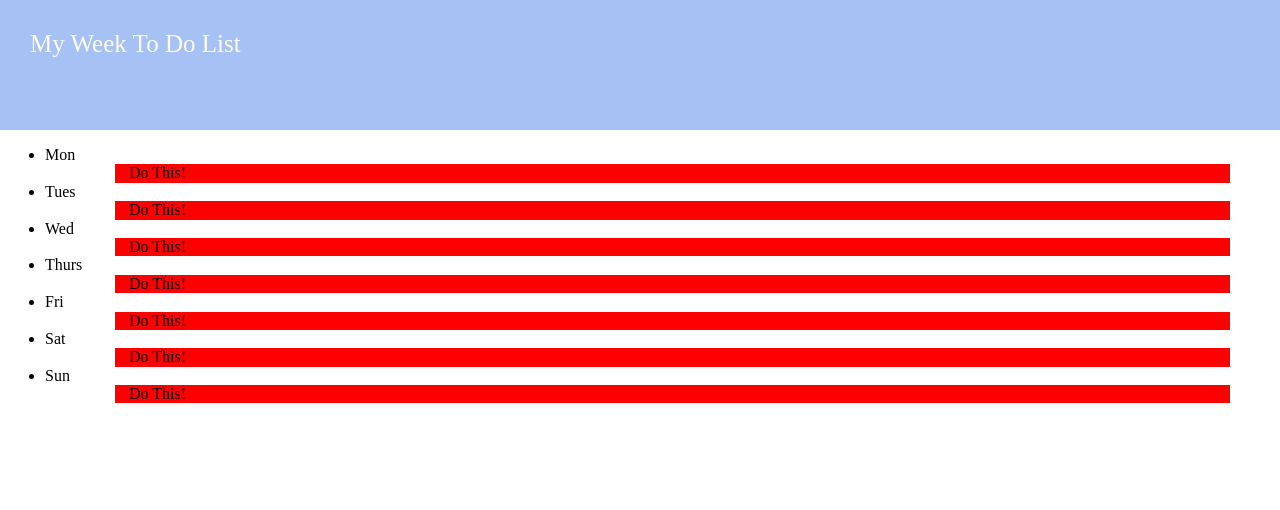
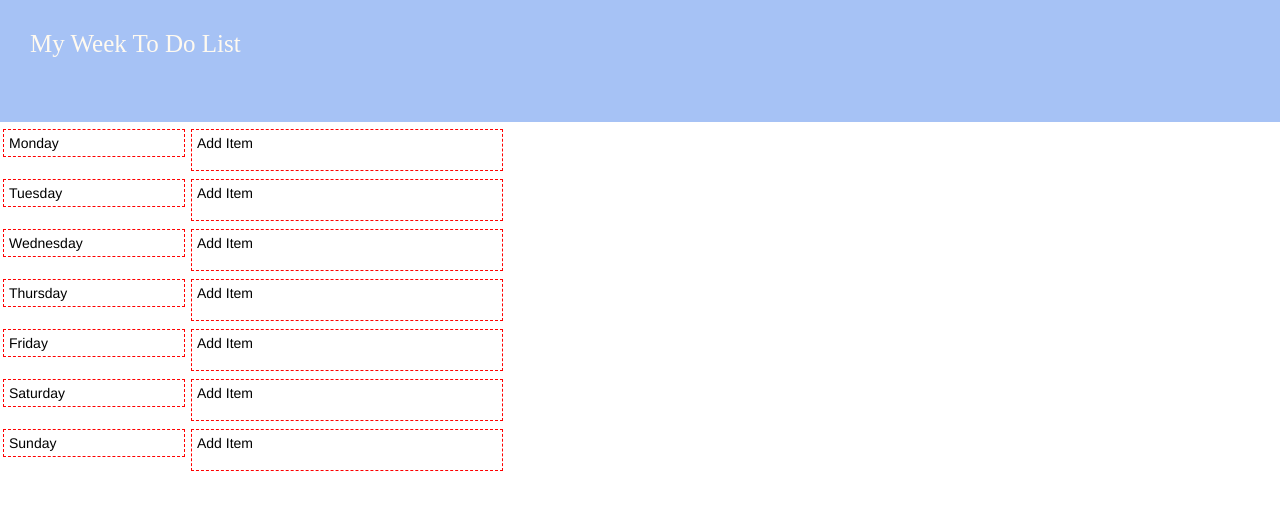
Before and after one commit to Sbears/infinite-agenda, a plain HTML site: page index.html in a window 1280 px wide. Drawn offline with nearby package versions, Linux system fonts and the light colour scheme.

Commit message:
basic layout new function

```diff
--- a/index.html
+++ b/index.html
@@ -10,44 +10,100 @@
 	<header>
 		My Week To Do List
 	</header>
-	<ul>
-		<li class="day1 parentList">
-			<ul>
-				<li class="agenda">&nbsp;Do This!</li>
-			</ul>
-		</li>
-		<li class="day2 parentList">
-			<ul >
-				<li class="agenda">&nbsp;Do This!</li>
-			</ul>
-		</li>
-		<li class="day3 parentList">
-			<ul>
-				<li class="agenda">&nbsp;Do This!</li>
-			</ul>
-		</li>
-		<li class="day4 parentList">
-			<ul>
-				<li class="agenda">&nbsp;Do This!</li>
-			</ul>
-		</li>
-		<li class="day5 parentList">
-			<ul>
-				<li class="agenda">&nbsp;Do This!</li>
-			</ul>
-		</li>
-		<li class="day6 parentList">
-			<ul>
-				<li class="agenda">&nbsp;Do This!</li>
-			</ul>
-		</li>
-		<li class="day7 parentList">
-			<ul>
-				<li class="agenda">&nbsp;Do This!</li>
-			</ul>
-		</li>
 
-	</ul>
+
+<!-- <div class="whole-container"> -->
+	<div class="one-day-div">
+		<div class="date-container">
+			<div class="day1 date"></div>
+		</div>
+		<div class="list-container">
+			<span class="span-button">Add Item</span>
+			<ul></ul>
+		</div>
+	</div>
+
+	<div class="one-day-div">
+		<div class="date-container">
+			<div class="day2 date"></div>
+		</div>
+		<div class="list-container">
+			<span class="span-button">Add Item</span>
+				<ul ></ul>
+		</div>
+	</div>
+
+	<div class="one-day-div">
+		<div class="date-container">
+			<div class="day3 date"></div>
+		</div>
+		<div class="list-container">
+			<span class="span-button">Add Item</span>
+			<ul></ul>
+		</div>
+	</div>
+
+	<div class="one-day-div">
+		<div class="date-container">
+			<div class="day4 date"></div>
+		</div>
+		<div class="list-container">
+			<span class="span-button">Add Item</span>
+
+				<ul></ul>
+		</div>
+	</div>
+
+	<div class="one-day-div">
+		<div class="date-container">
+			<div class="day5 date"></div>
+		</div>
+		<div class="list-container">
+			<span class="span-button">Add Item</span>
+
+				<ul></ul>
+		</div>
+	</div>
+
+	<div class="one-day-div">
+		<div class="date-container">
+			<div class="day6 date"></div>
+		</div>
+		<div class="list-container">
+			<span class="span-button">Add Item</span>
+		<ul></ul>
+		</div>
+
+	</div>
+
+	<div class="one-day-div">
+		<div class="date-container">
+			<div class="day7 date"></div>
+		</div>
+		<div class="list-container">
+			<span class="span-button">Add Item</span>
+			<ul></ul>
+		</div>
+	</div>
+
+<!-- </div> -->
+
+
+
+<!-- <div id="topNews">
+    <div id="about">
+        <p>Lorem ipsum dolor sit amet, consectetuer adipiscing elit. Suspendisse et turpis sed metus fermentum pellentesque. Vestibulum auctor neque ac nunc elementum malesuada. Praesent non est sed libero vestibulum consectetuer. Sed vehicula. Vivamus quis tellus sit amet erat ultrices luctus. Fusce a ligula. Fusce viverra libero vitae velit.
+        </p>
+    </div>
+
+    <div id="about">
+        <p>Lorem ipsum dolor sit amet, consectetuer adipiscing elit. Suspendisse et turpis sed metus fermentum pellentesque. Vestibulum auctor neque ac nunc elementum malesuada. Praesent non est sed libero vestibulum consectetuer. Sed vehicula. Vivamus quis tellus sit amet erat ultrices luctus. Fusce a ligula. Fusce viverra libero vitae velit.
+        </p>
+    </div>
+</div	 -->
+
+
+
 	<script src ="http://cdnjs.cloudflare.com/ajax/libs/underscore.js/1.8.3/underscore-min.js"></script>
 	<script src="http://cdnjs.cloudflare.com/ajax/libs/jquery/2.0.3/jquery.min.js"></script>
 	<script src="main.js"></script>
--- a/main.css
+++ b/main.css
@@ -1,18 +1,81 @@
+
+.one-day-div {
+    width:625px;
+    min-height:50px;
+    position:relative;
+    font-family:Arial Arial, Helvetica, sans-serif;
+    font-size: 14px;
+
+}
+
+.list-container, .date-container {
+
+    float:left;
+    margin: 7px 3px 0 3px;
+    padding:5px;
+    border: dashed red thin;
+}
+
+.date-container {
+	width: 170px;
+}
+
+.list-container {
+	width: 300px;
+
+}
+ul {
+	padding-left: 8px;
+	list-style: none;
+}
+
 header {
 	background-color: #A6C2F5;
 	font-size: 25px;
 	color: #fffaf0;
 	padding: 30px 0 0 30px;
-	height: 100px;
+	height: 92px;
 }
 
-.parentList {
-	margin: 0px 50px 0px 5px;
+
+
+
+
+
+
+
+
+
+
+/*.date-container{
+	box-sizing: border-box;
+	margin: 50px 50px 50px 5px;
+	display: inline;
+	width: 100px;
+	height: 100px
+	padding: 5px;
+
+
 }
 
-.agenda {
+span {
 	background-color: red;
-	list-style: none;
-	padding: 0 0 0 10px;
+
+	padding: 0 50px 0 10px;
 	margin: 0 0 0 30px;
+
+}*/
+
+
+/*ul {*/
+
+/*	margin: 0;*/
+/*	display: inline;
+	padding: 0;
+	width: 200px;*/
 }
+
+/*li {
+	width: 150px;
+	margin: 0 0 0 30px;
+}*/
--- a/main.js
+++ b/main.js
@@ -1,84 +1,64 @@
 
 
 
- var getToday = new Date() ;
- var firstDay = getToday.getDay();
- console.log("getToday " + getToday);
- console.log("first day " + firstDay);
+//  var getToday = new Date() ;
+//  var firstDay = getToday.getDay();
+//  //console.log("getToday " + getToday);
+//  //console.log("first day " + firstDay);
 
-var weekArray = ["Sun  ", "Mon  ", "Tues ", "Wed  ", "Thurs", "Fri  ", "Sat"];
-var indexArray = [0,1,2,3,4,5,6];
-
-//var newArray = weekArray.slice(0,1);
- for(var i = 0; i < firstDay; i++){
-var shift = weekArray.shift();
-weekArray.push(shift);
-}
-
-console.log(weekArray);
-
-var indexMatch = _.object(indexArray, weekArray);
-console.log(indexMatch);
-$(".day1").prepend(indexMatch[0]);
-$(".day2").prepend(indexMatch[1]);
-$(".day3").prepend(indexMatch[2]);
-$(".day4").prepend(indexMatch[3]);
-$(".day5").prepend(indexMatch[4]);
-$(".day6").prepend(indexMatch[5]);
-$(".day7").prepend(indexMatch[6]);
-
-$(".agenda").on("click", function(){
-	var currentState = $(this);
-
-	currentState.hide();
-	currentState.after("<textarea class='write-here'>" + currentState.text() + "</textarea>");
-//	$(".write-here").val(save);
-	$(".write-here").focus();
-});
-
-$(document).on("blur", ".write-here", function(){
-	console.log("Test", $(this));
-
-	$(this).hide();
-	var newSave = $(".write-here").val();
-	console.log("newSave", newSave);
-//	$(this).before(newSave);
-	var listitem = $(this).siblings(".agenda");
-	listitem.show();
-	listitem.text(newSave);
-	console.log(listitem);
-//	$(".agenda").text(newSave);
-//	$(".agenda").after(newSave);
+// var weekArray = ["Sunday ", "Monday ", "Tuesday ", "Wednesday ", "Thursday ", "Friday ", "Saturday "];
 
 
-// $( ".day1" ).text(function( index ) {
-//   return "item number " + ( index + 1 );
-// });
+// var newArray = weekArray.slice(0,1);
+//  for(var i = 0; i < firstDay; i++){
+// var shift = weekArray.shift();
+// weekArray.push(shift);
+// }
+
+// console.log(weekArray);
+
+
+// $(".day1").prepend(weekArray[0]);
+// $(".day2").prepend(weekArray[1]);
+// $(".day3").prepend(weekArray[2]);
+// $(".day4").prepend(weekArray[3]);
+// $(".day5").prepend(weekArray[4]);
+// $(".day6").prepend(weekArray[5]);
+// $(".day7").prepend(weekArray[6]);
 
 
 
+var weekArray = ["Sunday ", "Monday ", "Tuesday ", "Wednesday ", "Thursday ", "Friday ", "Saturday "];
 
+var findDay = function(daysFromToday) {
+	var getToday = new Date();
+	// console.log("today ", getToday);
+	var date = getToday.setDate(getToday.getDate() + daysFromToday);
+ 	//console.log("Date ", date);
+	var arrayIndex = getToday.getDay();
+	var dayName = weekArray[arrayIndex];
+	return dayName;
+};
 
+console.log("Find Day", findDay(0), findDay(1), findDay(2), findDay(25));
+
+$(".day1").append(findDay(0));
+$(".day2").append(findDay(1));
+$(".day3").append(findDay(2));
+$(".day4").append(findDay(3));
+$(".day5").append(findDay(4));
+$(".day6").append(findDay(5));
+$(".day7").append(findDay(6));
+$(".day8").append(findDay(7));
+$(".day9").append(findDay(8));
+$(".day10").append(findDay(9));
+$(".day11").append(findDay(10));
+$(".day12").append(findDay(11));
+$(".day13").append(findDay(12));
+$(".day14").append(findDay(13));
+
+$(document).on("click", ".span-button", function(){
+//	 var button = $(this);
+	$(this).parent().find("ul").append("<li><input type='text'></li>");
+	console.log($(this));
 });
-
-
-
-// var weekArray = ["Sun  ", "Mon  ", "Tues ", "Wed  ", "Thurs", "Fri  ", "Sat"];
-// var getToday = new Date();
-// //getToday.setDate(getToday.getDate() + 1);
-
-// //var date =
-//  getToday.setDate(getToday.getDate() + 0);
-// //console.log("Date ", date);
-// var arrayIndex = getToday.getDay();
-// var dayName = weekArray[arrayIndex];
-
-// console.log("today ", getToday);
-
-// $(".day1").append(dayName);
-// $(".day2").append();
-// $(".day3").append();
-// $(".day4").append();
-// $(".day5").append();
-// $(".day6").append();
-// $(".day7").append();
```
